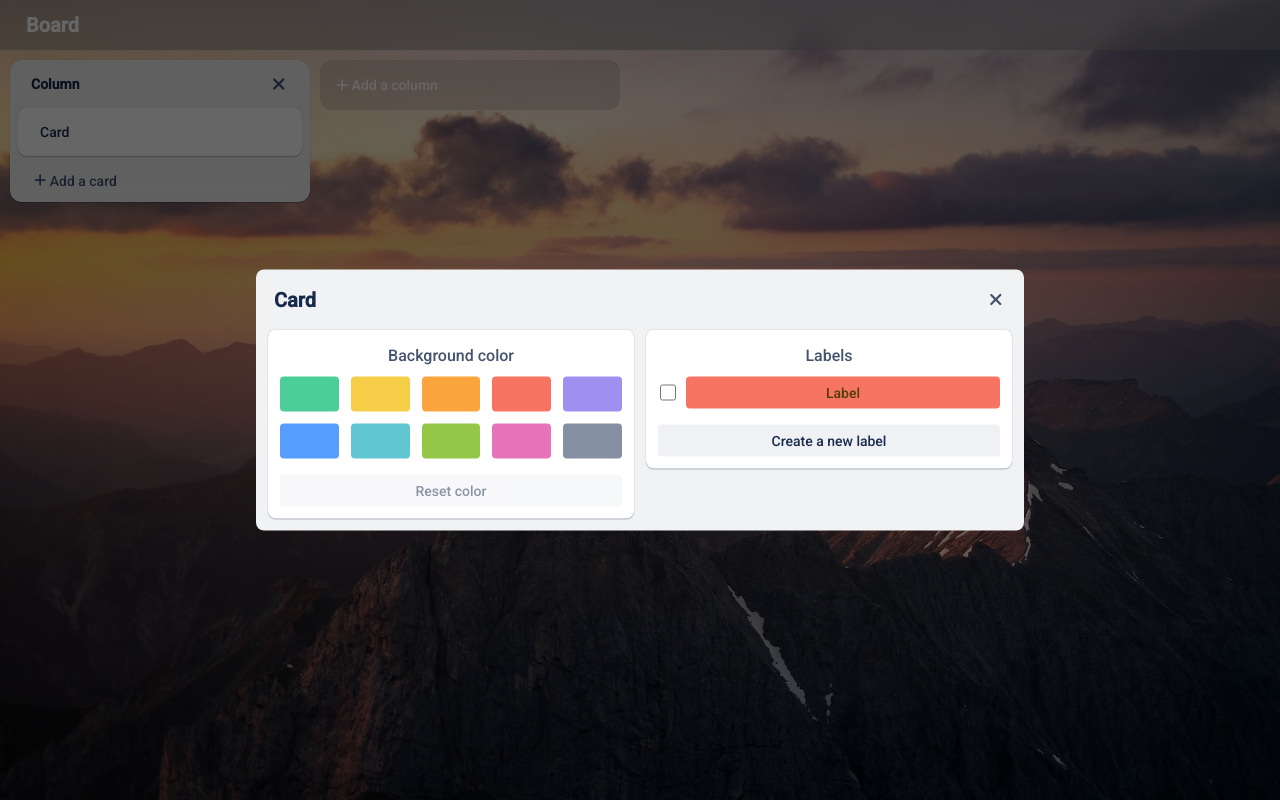
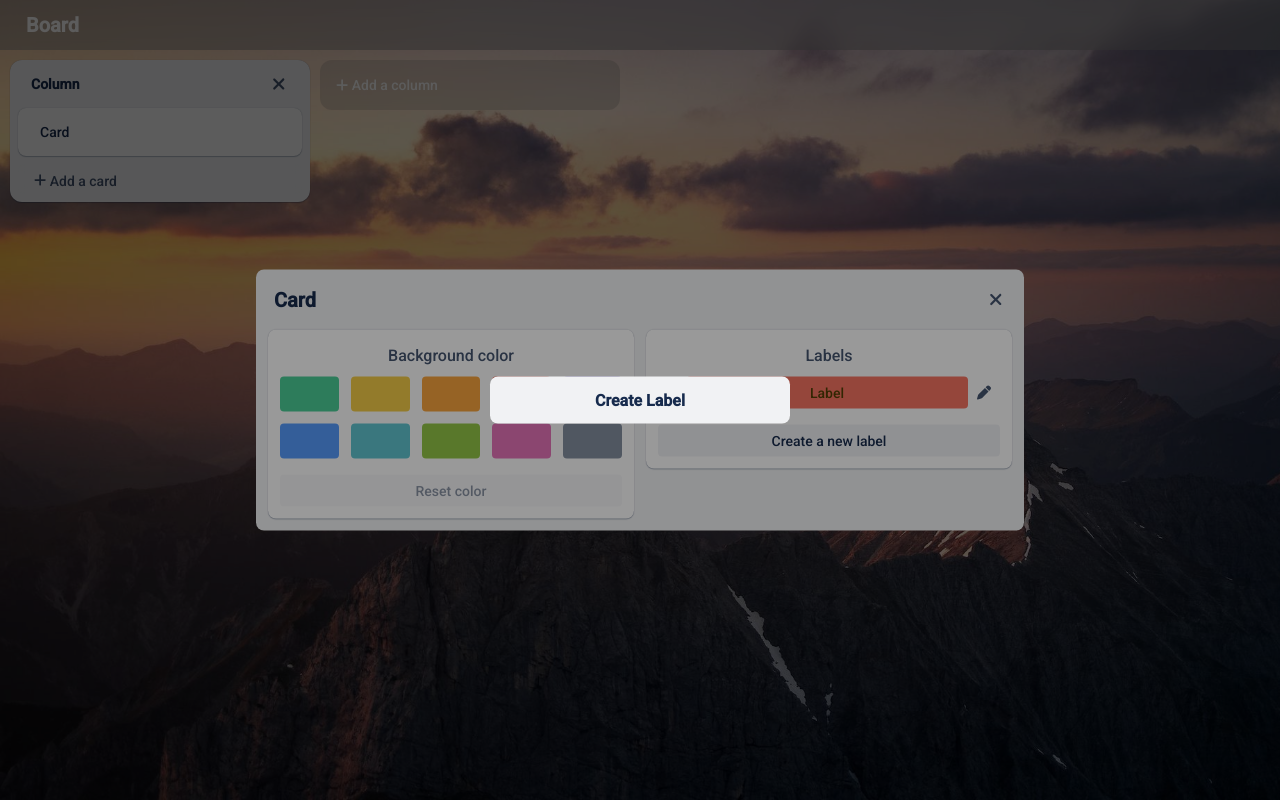
Before and after one commit to Tapio-adro/tasks-board, a React (Vite) app: page / in a window 1280 px wide. Built offline with nearby package versions, Linux system fonts and the light colour scheme.

Commit message:
Appearance Editor: labels

```diff
--- a/src/assets/scripts/objectsGenerator.ts
+++ b/src/assets/scripts/objectsGenerator.ts
@@ -1,4 +1,4 @@
-import { BoardColumn, BoardData, Card } from '../shared/types';
+import { BoardColumn, BoardData, Card, Label } from '../shared/types';
 import { v4 as uuidv4 } from 'uuid';
 
 export function getInitialBoardColumn(): BoardColumn {
@@ -15,6 +15,13 @@ export function getInitialCard(): Card {
     backgroundColor: '',
   }
 }
+export function getInitialLabel(): Label {
+  return {
+    title: 'Label',
+    color: '',
+    id: uuidv4(),
+  }
+}
 
 export function getInitialBoardData(): BoardData {
   return {
--- a/src/components/AppearanceEditor.tsx
+++ b/src/components/AppearanceEditor.tsx
@@ -1,14 +1,17 @@
-import React, { ReactNode, useEffect } from 'react';
+import React, { ReactNode, useEffect, useState } from 'react';
 import Modal from './Modal';
 import styled, { css } from 'styled-components';
-import { BoardColumn, Card } from '../assets/shared/types';
+import { BoardColumn, Card, Label } from '../assets/shared/types';
 import RenamableField from './RenamableField';
 import { useBoardColumns, useBoardColumnsDispatch } from '../contexts/BoardColumnsContext';
 import { XMark } from '../assets/shared/sharedComponents';
 import { useBoardData } from '../contexts/BoardDataContext';
 import { useHotkeys } from 'react-hotkeys-hook';
-import Editor from './Editor';
-
+import CardEditor from './CardEditor';
+import { FontAwesomeIcon } from '@fortawesome/react-fontawesome';
+import { faPen } from '@fortawesome/free-solid-svg-icons';
+import LabelEditor from './LabelEditor';
+import { getInitialLabel } from '../assets/scripts/objectsGenerator';
 
 interface ColorButtonProps {
   readonly $color: string;
@@ -82,7 +85,7 @@ const LabelsContainer = styled.div`
     margin-bottom: 16px;
   }
 `;
-const Label = styled.div`
+const LabelWrapper = styled.div`
   height: 32px;
   display: flex;
   align-items: stretch;
@@ -108,7 +111,17 @@ const LabelTitle = styled.div<LabelTitleProps>`
   color: #533f04;
 `;
 const LabelEditButton = styled.button`
-
+  width: 32px;
+  height: 32px;
+  border-radius: 4px;
+  color: ${(props) => props.theme.colors.titleText};
+  &:hover {
+    background-color: #091e4224;
+  }
+  display: flex;
+  justify-content: center;
+  align-items: center;
+  color: ${(props) => props.theme.colors.buttonGrayText};
 `;
 
 
@@ -122,8 +135,8 @@ export interface AppearanceEditorProps {
 const AppearanceEditor: React.FC<AppearanceEditorProps> = ({ column, card, ...props }) => {
   const boardColumnsDispatch = useBoardColumnsDispatch();
   const boardData = useBoardData();
-
-  useHotkeys('esc', () => props.onClose());
+  const [isLabelEditorOpen, setIsLabelEditorOpen] = useState(true);
+  const [currentLabel, setCurrentLabel] = useState<Label>(getInitialLabel());
 
   function changeCardBackgroundColor(color: string) {
     boardColumnsDispatch({
@@ -133,6 +146,8 @@ const AppearanceEditor: React.FC<AppearanceEditorProps> = ({ column, card, ...pr
       newColor: color
     });
   }
+
+  useHotkeys('esc', () => props.onClose(), {enabled: !isLabelEditorOpen});
 
   const colorButtons = boardData?.backgroundColors.map((color) => {
     return (
@@ -146,45 +161,55 @@ const AppearanceEditor: React.FC<AppearanceEditorProps> = ({ column, card, ...pr
   });
   const labels = boardData?.labels.map((label) => {
     return (
-      <Label key={label.id}>
+      <LabelWrapper key={label.id}>
         <LabelContent>
           <LabelCheckbox type='checkbox' />
           <LabelTitle $backgroundColor={label.color}>{label.title}</LabelTitle>
+          <LabelEditButton>
+            <FontAwesomeIcon icon={faPen} />
+          </LabelEditButton>
         </LabelContent>
-      </Label>
+      </LabelWrapper>
     );
   });
 
   return (
-    <Editor
-      card={card}
-      column={column}
-      {...props}
+    <>
+      <CardEditor
+        card={card} column={column} {...props}
       >
         <EditorContent>
           <EditorHalf>
             <EditorSection>
               <SectionTitle>Background color</SectionTitle>
-            <ColorButtonsContainer>
-              {colorButtons}
-            </ColorButtonsContainer>
+              <ColorButtonsContainer>{colorButtons}</ColorButtonsContainer>
               <GreyButton
                 $isActive={card.backgroundColor != ''}
                 onClick={() => changeCardBackgroundColor('')}
-            >Reset color</GreyButton>
+              >
+                Reset color
+              </GreyButton>
             </EditorSection>
           </EditorHalf>
           <EditorHalf>
             <EditorSection>
               <SectionTitle>Labels</SectionTitle>
-            <LabelsContainer>
-              {labels}
-            </LabelsContainer>
+              <LabelsContainer>{labels}</LabelsContainer>
               <GreyButton $isActive={true}>Create a new label</GreyButton>
             </EditorSection>
           </EditorHalf>
         </EditorContent>
-    </Editor>
+
+      </CardEditor>
+      {isLabelEditorOpen && (
+        <LabelEditor
+          mode="create"
+          isOpen={isLabelEditorOpen}
+          onClose={() => setIsLabelEditorOpen(false)}
+          label={currentLabel}
+        />
+      )}
+    </>
   );
 };
 
--- a/src/components/CardComponent.tsx
+++ b/src/components/CardComponent.tsx
@@ -119,6 +119,7 @@ export default function CardComponent({column, card}: CardComponentProps) {
             showOnClick={false}
           />
           <EditTitleButton
+            $backgroundColor={card.backgroundColor}
             onClick={handleTitleButtonClick}
             onMouseOver={() => renamableFieldRef.current?.toggleOutsideClick(true)}
             onMouseOut={() => renamableFieldRef.current?.toggleOutsideClick(false)}
--- /dev/null
+++ b/src/components/LabelEditor.tsx
@@ -0,0 +1,85 @@
+import React, { useState } from 'react';
+import styled, { css } from 'styled-components';
+import { useBoardData, useBoardDataDispatch } from '../contexts/BoardDataContext';
+import { Label } from '../assets/shared/types';
+import Modal from './Modal';
+import { getInitialLabel } from '../assets/scripts/objectsGenerator';
+import { useHotkeys } from 'react-hotkeys-hook';
+
+
+interface ColorButtonProps {
+  readonly $color: string;
+  readonly $isActive: boolean;
+}
+
+const StyledLabelEditor = styled.div`
+  padding: 14px;
+  width: 300px;
+`;
+const EditorTitle = styled.div`
+  font-size: 16px;
+  font-weight: 600;
+  color: ${props => props.theme.colors.titleText};
+  text-align: center;
+`;
+const ColorButtonsContainer = styled.div`
+  display: grid;
+  grid-template-columns: repeat(5, 1fr);
+  grid-template-rows: 1fr 1fr;
+  gap: 12px;
+  margin-bottom: 16px;
+`;
+const ColorButton = styled.button<ColorButtonProps>`
+  background-color: ${props => props.$color};
+  height: 35px;
+  border-radius: 4px;
+  &:hover {
+    filter: saturate(85%) brightness(85%);
+  }
+  ${props => props.$isActive && css`
+    box-shadow: 0 0 0 2px #ffffff, 0 0 0 4px #388bff;
+  `};
+`;
+
+
+export interface LabelEditorProps {
+  mode: 'create' | 'edit';
+  label: Label;
+  isOpen: boolean;
+  onClose: Function;
+};
+
+
+const LabelEditor: React.FC<LabelEditorProps> = ({
+  mode,
+  label,
+  isOpen,
+  ...props
+}) => {
+  const [title, setTitle] = useState(label?.title || '');
+  const [color, setColor] = useState(label?.color || '');
+  const [colors] = useState([
+    '#4BCE97', '#F5CD47', '#faa53d', '#f87462', '#9f8fef',
+    '#579dff', '#60c6d2', '#94C748', '#e774bb', '#8590a2',
+  ]);
+
+  const boardData = useBoardData();
+  const dispatch = useBoardDataDispatch();
+
+  useHotkeys('esc', () => props.onClose());
+
+  return (
+    <Modal
+      onClose={props.onClose}
+      isOpen={isOpen}
+    >
+      <StyledLabelEditor>
+        <EditorTitle>
+          {mode === 'create' ? 'Create Label' : 'Edit Label'}
+        </EditorTitle>
+      </StyledLabelEditor>
+    </Modal>
+  );
+};
+
+export default LabelEditor;
--- a/src/components/Modal.tsx
+++ b/src/components/Modal.tsx
@@ -12,7 +12,7 @@ const Background = styled.div<BackgroundProps>`
   left: 0;
   width: 100%;
   height: 100%;
-  background-color: rgba(0, 0, 0, 0.6);
+  background-color: rgba(0, 0, 0, 0.4);
   z-index: 1;
   cursor: auto;
 `;
@@ -23,16 +23,18 @@ const ModalContent = styled.div`
   transform: translate(-50%, -50%);
   background-color: #F1F2F4;
   border-radius: 8px;
-  overflow: hidden;
 `;
 
 interface ModalProps {
   children: ReactNode;
   isOpen: boolean;
   onClose: Function;
+  canCloseWithBackground?: boolean;
+  backgroundZIndex?: number;
 }
 
-const Modal: React.FC<ModalProps> = ({ children, isOpen, onClose }) => {
+const Modal: React.FC<ModalProps> = ({ children, isOpen, onClose, backgroundZIndex = 1, ...props }) => {
+
   return (
     <Background $isOpen={isOpen} onClick={() => onClose()}>
       <ModalContent onClick={(e) => e.stopPropagation()}>
--- a/src/contexts/BoardColumnsContext.tsx
+++ b/src/contexts/BoardColumnsContext.tsx
@@ -76,9 +76,6 @@ function boardColumnsReducer(draft: BoardColumn[], action: BoardColumnsAction) {
       draft[columnIndex].cards[cardIndex].backgroundColor = newColor;
       break;
     }
-    default: {
-      throw Error('Unknown action: ' + (action as any).type);
-    }
   }
 }
 
--- a/src/contexts/BoardDataContext.tsx
+++ b/src/contexts/BoardDataContext.tsx
@@ -1,6 +1,6 @@
 import { Dispatch, ReactNode, createContext, useContext } from 'react';
 import { BoardData, BoardDataAction } from '../assets/shared/types';
-import { getInitialBoardData } from '../assets/scripts/objectsGenerator';
+import { getInitialBoardData, getInitialLabel } from '../assets/scripts/objectsGenerator';
 import { useImmerReducer } from 'use-immer';
 
 interface Props {
@@ -35,50 +35,40 @@ export function useBoardDataDispatch(): ((action: BoardDataAction) => void) {
   return useContext(BoardDataDispatchContext);
 }
 
+// writer label actions which names have camelCase format and are defined in src/assets/shared/types.ts
+// actions should be written in the same way as for the card editor and are defined in BoardColumnsContext.tsx
+// there should be such actions as: addLabel, renameLabel, changeLabelColor, deleteLabel
+// use immer to update state
+// action type is BoardDataAction
+// the action should be written in the same way as for the card editor and are defined in BoardColumnsContext.tsx
+// actions properties are defined in src/assets/shared/types.ts in BoardDataAction interface
+// write actions similar to the ones in BoardColumnsContext.tsx
 function boardDataReducer(draft: BoardData, action: BoardDataAction) {
-  // switch (action.type) {
-  //   case 'addColumn': {
-  //     const boardColumn = getInitialBoardColumn()
-  //     boardColumn.title = action.title
-  //     draft.push(boardColumn);
-  //     break;
-  //   }
-  //   case 'renameColumn': {
-  //     const columnIndex = getColumnIndexById(draft, action.boardColumn.id);
-  //     let newTitle = action.newTitle != '' ? action.newTitle : action.boardColumn.title;
-  //     draft[columnIndex].title = newTitle;
-  //     break;
-  //   }
-  //   case 'deleteColumn': {
-  //     return draft.filter(boardColumn => boardColumn.id !== action.id);
-  //   }
-  //   case 'addCard': {
-  //     const column = action.boardColumn
-  //     const card = getInitialCard()
-  //     card.title = action.title
-  //     const columnIndex = getColumnIndexById(draft, column.id)
-  //     draft[columnIndex].cards.push(card);
-  //     break;
-  //   }
-  //   case 'renameCard': {
-  //     const columnIndex = getColumnIndexById(draft, action.boardColumn.id);
-  //     const cardIndex = getCardIndexById(action.boardColumn, action.card.id);
-  //     let newTitle = action.newTitle != '' ? action.newTitle : action.card.title;
-  //     draft[columnIndex].cards[cardIndex].title = newTitle;
-  //     break;
-  //   }
-  //   default: {
-  //     throw Error('Unknown action: ' + (action as any).type);
-  //   }
-  // }
+  switch (action.type) {
+    case "addLabel": {
+      const label = getInitialLabel();
+      label.title = action.title;
+      label.color = action.color;
+      draft.labels.push(label);
+      break;
+    }
+    case "renameLabel": {
+      const labelIndex = getLabelIndexById(draft, action.label.id);
+      let newTitle = action.newTitle != "" ? action.newTitle : action.label.title;
+      draft.labels[labelIndex].title = newTitle;
+      break;
+    }
+    case "changeLabelColor": {
+      const labelIndex = getLabelIndexById(draft, action.label.id);
+      draft.labels[labelIndex].color = action.newColor;
+      break;
+    }
+    case "deleteLabel": {
+      draft.labels.filter((label) => label.id !== action.id);
+      return draft;
+    }
+  }
 }
-
-// function getColumnIndexById(draft: BoardColumn[], id: string): number {
-//   return draft.findIndex((column) => column.id === id);
-// }
-// function getCardIndexById(column: BoardColumn, id: string): number {
-//   return column.cards.findIndex((card) => card.id === id);
-// }
-// function getColumnById(draft: BoardColumn[], id: string): BoardColumn {
-//   return draft[getColumnIndexById(draft, id)]
-// }
+function getLabelIndexById(draft: BoardData, id: string) {
+  return draft.labels.findIndex((label) => label.id === id);
+}
```
Also changed, not shown: src/assets/shared/types.ts (+6 -10 lines), src/components/CardEditor.tsx (renamed from src/components/Editor.tsx, +9 -11 lines). Lines whose indentation alone changed are shown as unchanged.
